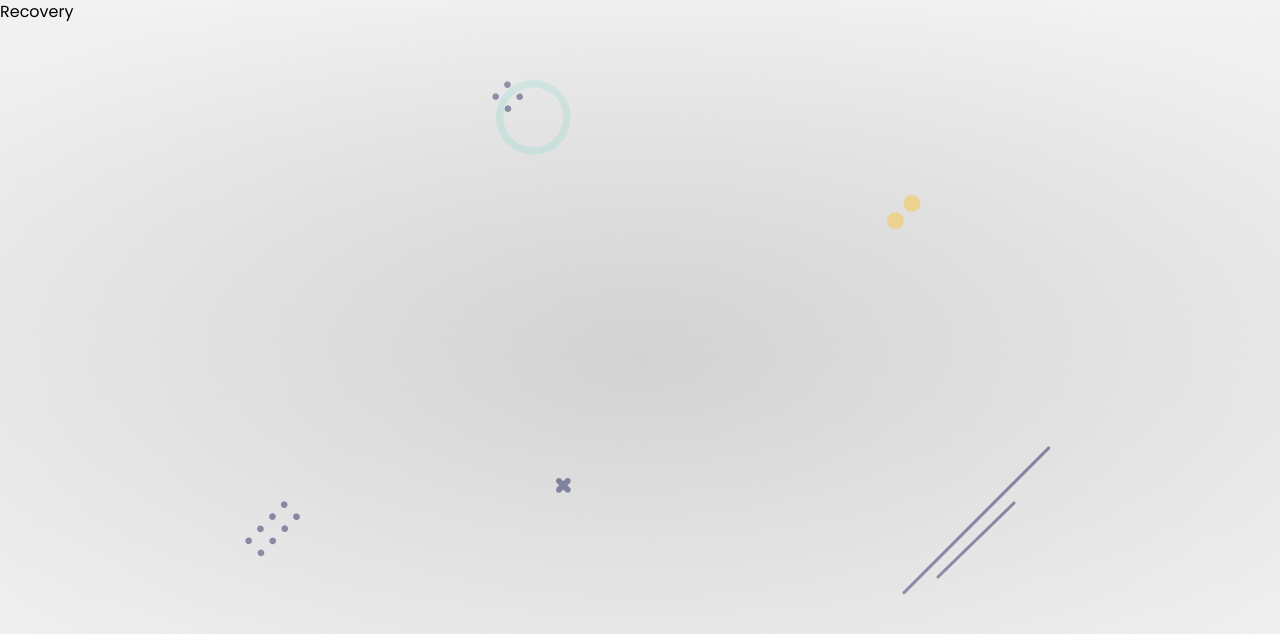
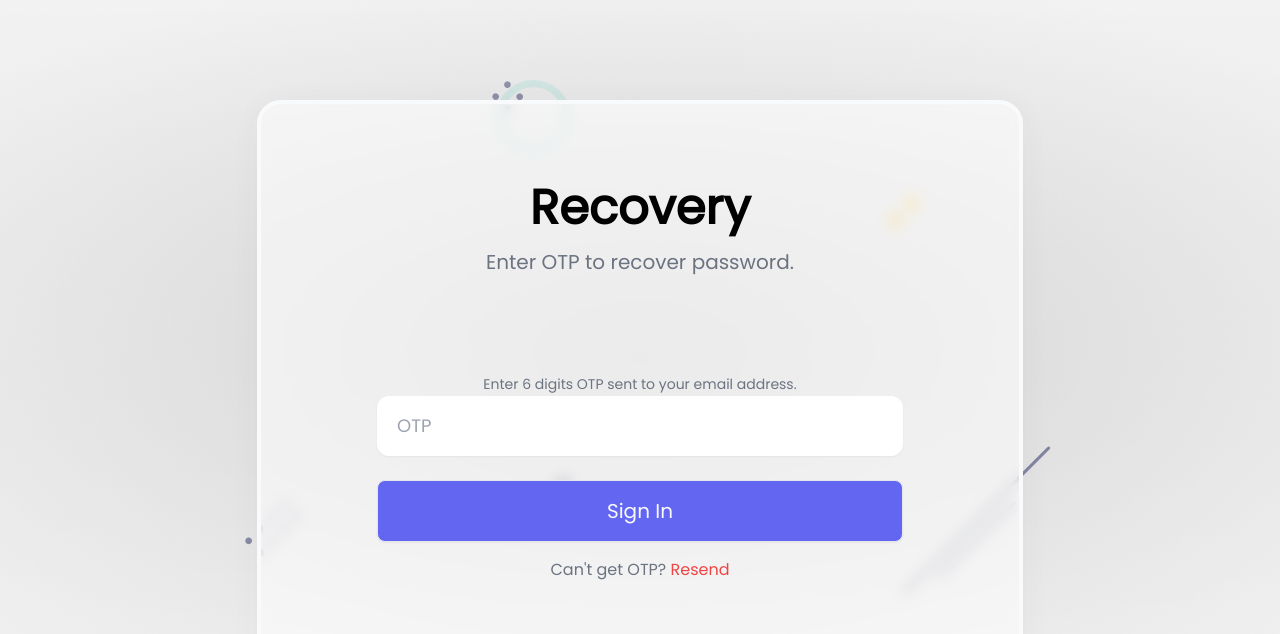
Before and after one commit to IbroTao/LoginApp, a React (Create React App) app in the folder client/: page /recovery in a window 1280 px wide. Shown: the top 634 px of the page. Built offline with nearby package versions, Linux system fonts and the light colour scheme.

Commit message:
New: user routes working

```diff
--- a/client/src/components/Password.js
+++ b/client/src/components/Password.js
@@ -43,7 +43,7 @@
 
                         <div className="textbox flex flex-col items-center gap-6 ">
                             <input {...formik.getFieldProps('password')} className={styles.textbox} type="text" placeholder="Password"/>
-                            <button className={styles.btn} type="submit">Let's Go</button>
+                            <button className={styles.btn} type="submit">Sign In</button>
                         </div>
 
                         <div className="text-center py-4">
--- a/client/src/components/Recovery.js
+++ b/client/src/components/Recovery.js
@@ -1,7 +1,62 @@
 import React from "react";
+import {Toaster} from "react-hot-toast"
+import {useFormik} from "formik"
+import {passwordValidate} from '../helpers/validate.js'
+
+import styles from '../styles/Username.module.css'
 
 export default function Recovery() {
+
+    const formik = useFormik({
+        initialValues: {
+            password: 'admin@123'
+        },
+        validate: passwordValidate,
+        validateOnBlur: false,
+        validateOnChange: false,
+        onSubmit: async values => {
+            console.log(values)
+        }
+    })
+
     return (
-        <div>Recovery</div>
+        <div className="container mx-auto">
+
+            <Toaster position="top-center" reverseOrder={false}></Toaster>
+
+            <div className="flex justify-center items-center h-screen">
+                <div className={styles.glass}>
+
+                    <div className="title flex flex-col items-center">
+                        <h4 className="text-5xl font-bold">Recovery</h4>
+                        <span className="py-4 text-xl w-2/3 text-center text-gray-500">
+                            Enter OTP to recover password.
+                        </span>
+                    </div>
+
+                    <form className="pt-20" onSubmit={formik.handleSubmit}>
+
+                        <div className="textbox flex flex-col items-center gap-6 ">
+
+                            <div className="input text-center">
+                            <span className="py-4 text-sm text-left text-gray-500">
+                                Enter 6 digits OTP sent to your email address.
+                            </span>
+                            <input className={styles.textbox} type="text" placeholder="OTP"/>
+                            </div>
+
+                            <button className={styles.btn} type="submit">Sign In</button>
+
+
+                        </div>
+
+                        <div className="text-center py-4">
+                            <span className="text-gray-500 ">Can't get OTP? <button className='text-red-500'>Resend</button></span>
+                        </div>
+
+                    </form>
+                </div>
+            </div>
+        </div>
     )
 }
--- a/client/src/components/Reset.js
+++ b/client/src/components/Reset.js
@@ -1,7 +1,58 @@
 import React from "react";
+import { Link } from "react-router-dom";
+import avatar from '../assets/profile.png'
+import {Toaster} from "react-hot-toast"
+import {useFormik} from "formik"
+import {passwordValidate} from '../helpers/validate.js'
+
+import styles from '../styles/Username.module.css'
 
 export default function Reset() {
+
+    const formik = useFormik({
+        initialValues: {
+            password: 'admin@123'
+        },
+        validate: passwordValidate,
+        validateOnBlur: false,
+        validateOnChange: false,
+        onSubmit: async values => {
+            console.log(values)
+        }
+    })
+
     return (
-        <div>Reset</div>
+        <div className="container mx-auto">
+
+            <Toaster position="top-center" reverseOrder={false}></Toaster>
+
+            <div className="flex justify-center items-center h-screen">
+                <div className={styles.glass}>
+
+                    <div className="title flex flex-col items-center">
+                        <h4 className="text-5xl font-bold">Hello Again!</h4>
+                        <span className="py-4 text-xl w-2/3 text-center text-gray-500">
+                            Explore More by connecting with us.
+                        </span>
+                    </div>
+
+                    <form className="py-1" onSubmit={formik.handleSubmit}>
+                        <div className="profile flex justify-center py-4">
+                            <img src={avatar} className={styles.profile_img} alt="avatar"></img>
+                        </div>
+
+                        <div className="textbox flex flex-col items-center gap-6 ">
+                            <input {...formik.getFieldProps('password')} className={styles.textbox} type="text" placeholder="Password"/>
+                            <button className={styles.btn} type="submit">Sign In</button>
+                        </div>
+
+                        <div className="text-center py-4">
+                            <span className="text-gray-500 ">Forgot Password? <Link className='text-red-500' to ="/recovery">Recover Now</Link></span>
+                        </div>
+
+                    </form>
+                </div>
+            </div>
+        </div>
     )
 }
```
